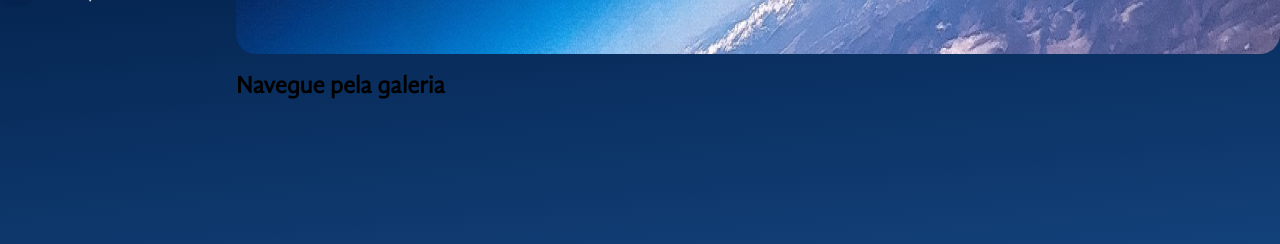
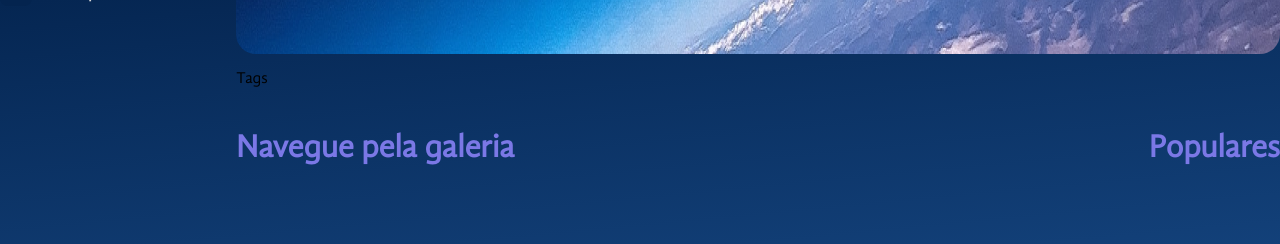
Before and after one commit to Kenichi07/Projetos-React, a React (Vite) app in the folder space-app/: page / in a window 1280 px wide. Shown: the part 466-710 px from the top of the page. Built offline with nearby package versions, Linux system fonts and the light colour scheme.

Commit message:
feat: created and styled Populares, Tags and Titulo component

```diff
--- /dev/null
+++ b/space-app/src/componentes/Galeria/Populares/index.jsx
@@ -0,0 +1,7 @@
+import Titulo from "../../Titulo";
+
+const Populares = () => {
+  return <Titulo $alinhamento="center">Populares</Titulo>;
+};
+
+export default Populares;
--- /dev/null
+++ b/space-app/src/componentes/Galeria/Tags/index.jsx
@@ -0,0 +1,5 @@
+const Tags = () => {
+  return <p>Tags</p>
+};
+
+export default Tags;
--- a/space-app/src/componentes/Galeria/index.jsx
+++ b/space-app/src/componentes/Galeria/index.jsx
@@ -1,8 +1,27 @@
+import styled from "styled-components";
+import Titulo from "../Titulo";
+import Populares from "./Populares";
+import Tags from "./Tags";
+
+const GaleriaContainer = styled.section`
+  display: flex;
+`;
+
+const SecaoFluida = styled.section`
+  flex: 1;
+`;
+
 const Galeria = () => {
   return (
-    <h2>
-      Navegue pela galeria
-    </h2>
+    <>
+      <Tags />
+      <GaleriaContainer>
+        <SecaoFluida>
+          <Titulo>Navegue pela galeria</Titulo>
+        </SecaoFluida>
+        <Populares />
+      </GaleriaContainer>
+    </>
   );
 };
 
--- /dev/null
+++ b/space-app/src/componentes/Titulo/index.jsx
@@ -0,0 +1,9 @@
+import styled from "styled-components";
+
+const Titulo = styled.h2`
+  color: #7b78e6;
+  font-size: 32px;
+  text-align: ${(props) => (props.$alinhamento ? props.$alinhamento : "left")};
+`;
+
+export default Titulo;
```
